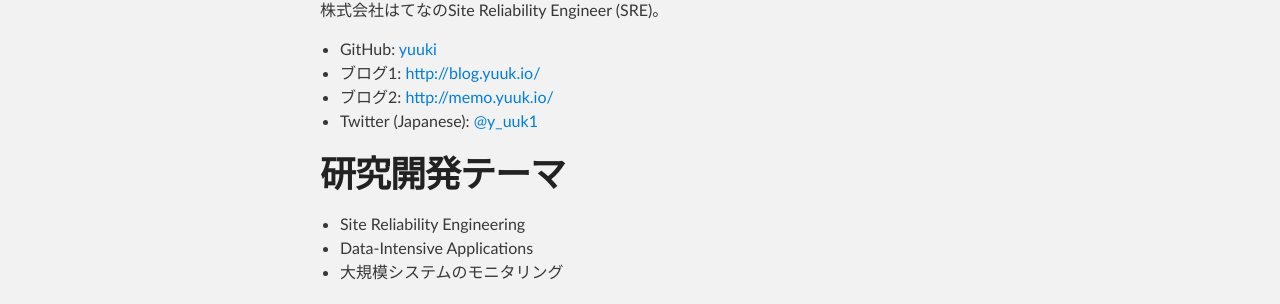
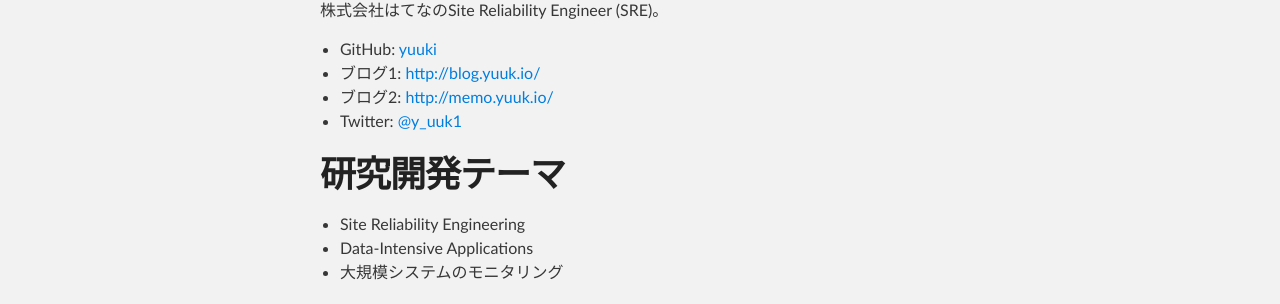
Before and after one commit to yuuki/yuuk.io, a Jekyll site: the page built from index.md, in a window 1280 px wide and 900 px high. Shown: the part 377-681 px from the top of the window. Built offline with Jekyll 4.4.1, drawn with Linux system fonts in a browser that asks for light colours; nearby versions of some CDN libraries.

Commit message:
Sync README.md in master branch to index.md in gh-pages

```diff
--- a/index.md
+++ b/index.md
@@ -10,7 +10,7 @@
 - GitHub: [yuuki](https://github.com/yuuki)
 - ブログ1: [http://blog.yuuk.io/](http://blog.yuuk.io/)
 - ブログ2: [http://memo.yuuk.io/](http://memo.yuuk.io/)
-- Twitter (Japanese): [@y_uuk1](https://twitter.com/y_uuk1)
+- Twitter: [@y_uuk1](https://twitter.com/y_uuk1)
 
 # 研究開発テーマ
 
```
